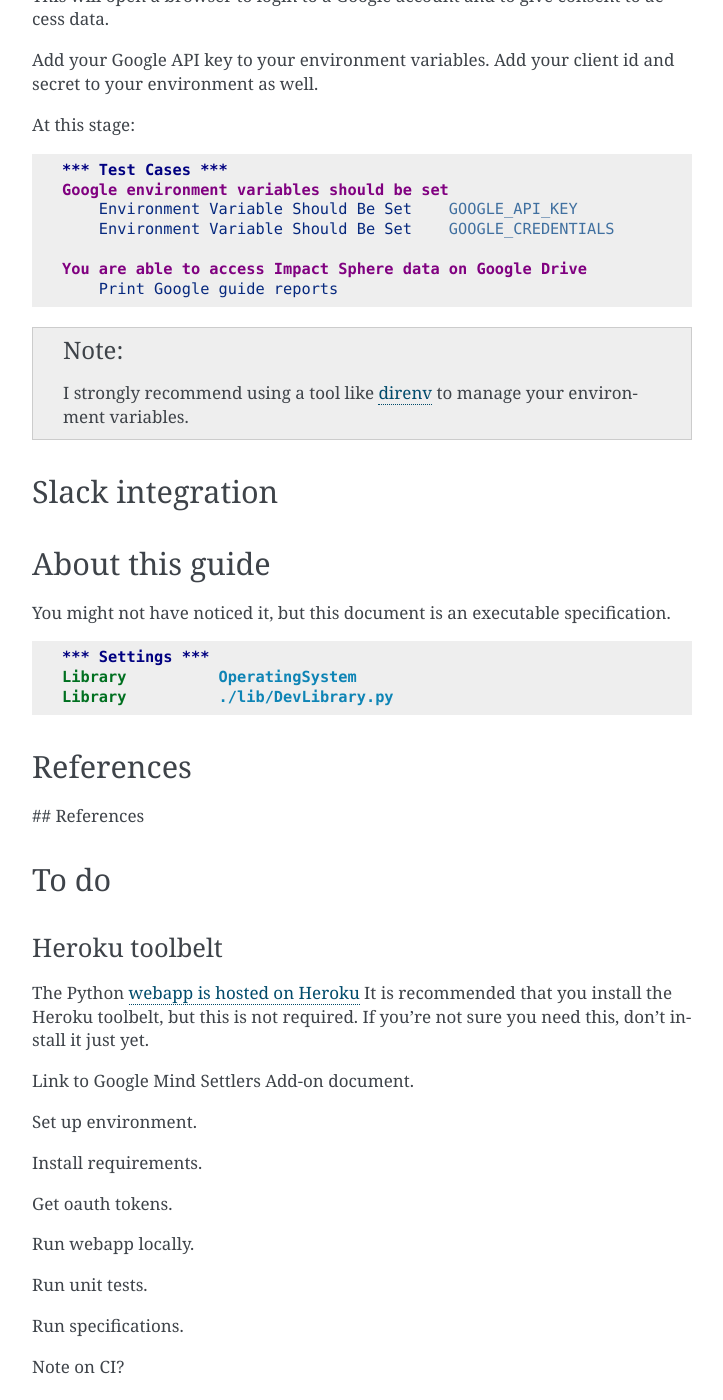
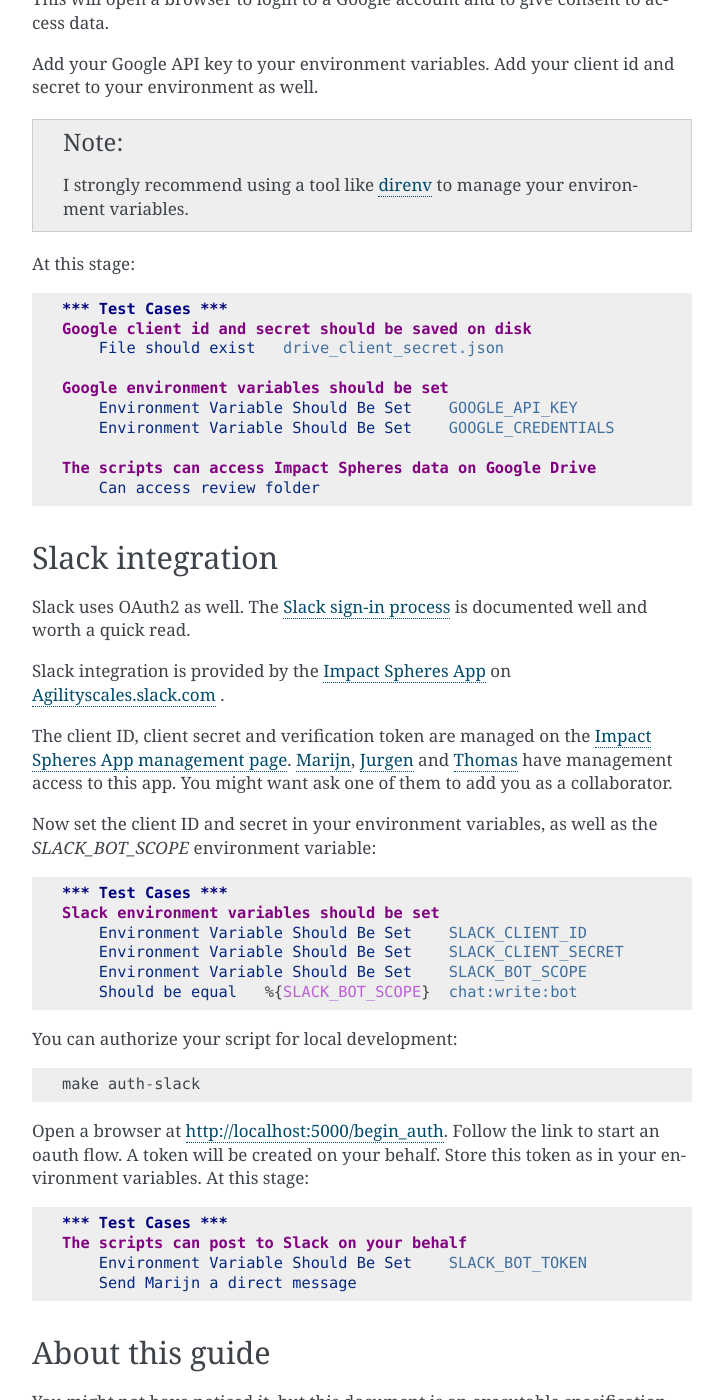
Before and after one commit to serra/impact-spheres-drive-monitor, a Sphinx documentation site: the page built from docs/development.rst, in a window 1280 px wide and 1400 px high, scrolled down 2129 px. Shown: the whole window, without its empty margins (388-1111 px from the left). Built offline with Sphinx 7.4.7, drawn with Linux system fonts in a browser that asks for light colours; some of the changed text lies outside the part shown.

Commit message:
Move Slack documentation out of readme

```diff
--- a/docs/development.rst
+++ b/docs/development.rst
@@ -92,40 +92,26 @@
     as long as the client ID is active.
     Consider using a dedicated Google account instead of your personal account.
 
-See the [Drive Python API quickstart] for information on using OAuth
-in the context of Google drive.
+.. warning ::
 
-Do NOT share your OAuth client secret.
+    Do NOT share your OAuth client secret.
 
 API keys as well as client IDs can be managed in your personal
 `Google API management console`_.
 
 If you have setup your API key and client id,
 then save your client id and secret as
-drive_client_secret.json in the root folder.
+`drive_client_secret.json` in the root folder.
 
 To setup your Google credentials, run::
 
     make auth-google
 
-
-This will open a browser to login to a Google account and to give consent to access data.
+This will open a browser to login to a Google account
+and to give consent to access data.
 
 Add your Google API key to your environment variables.
 Add your client id and secret to your environment as well.
-
-At this stage:
-
-.. code:: robotframework
-
-    *** Test Cases ***
-    Google environment variables should be set
-        Environment Variable Should Be Set    GOOGLE_API_KEY
-        Environment Variable Should Be Set    GOOGLE_CREDENTIALS
-
-    You are able to access Impact Sphere data on Google Drive
-        Print Google guide reports
-
 
 .. note::
 
@@ -133,10 +119,67 @@
    to manage your environment variables.
 
 
+At this stage:
+
+.. code:: robotframework
+
+    *** Test Cases ***
+    Google client id and secret should be saved on disk
+        File should exist   drive_client_secret.json
+
+    Google environment variables should be set
+        Environment Variable Should Be Set    GOOGLE_API_KEY
+        Environment Variable Should Be Set    GOOGLE_CREDENTIALS
+
+    The scripts can access Impact Spheres data on Google Drive
+        Can access review folder
+
 
 Slack integration
 =================
 
+Slack uses OAuth2 as well.
+The `Slack sign-in process`_ is documented well and worth a quick read.
+
+Slack integration is provided by the `Impact Spheres App`_
+on `Agilityscales.slack.com`__ .
+
+__ https://agilityscales.slack.com/
+
+The client ID, client secret and verification token are managed on the
+`Impact Spheres App management page`_.
+Marijn_, Jurgen_ and Thomas_ have management access to this app.
+You might want ask one of them to add you as a collaborator.
+
+Now set the client ID and secret in your environment variables,
+as well as the `SLACK_BOT_SCOPE` environment variable:
+
+.. code:: robotframework
+
+    *** Test Cases ***
+    Slack environment variables should be set
+        Environment Variable Should Be Set    SLACK_CLIENT_ID
+        Environment Variable Should Be Set    SLACK_CLIENT_SECRET
+        Environment Variable Should Be Set    SLACK_BOT_SCOPE
+        Should be equal   %{SLACK_BOT_SCOPE}  chat:write:bot
+
+You can authorize your script for local development::
+
+    make auth-slack
+
+Open a browser at http://localhost:5000/begin_auth.
+Follow the link to start an oauth flow.
+A token will be created on your behalf.
+Store this token as in your environment variables.
+At this stage:
+
+
+.. code:: robotframework
+
+    *** Test Cases ***
+    The scripts can post to Slack on your behalf
+        Environment Variable Should Be Set    SLACK_BOT_TOKEN
+        Send Marijn a direct message
 
 
 
@@ -165,12 +210,16 @@
 .. _Python Drive API: https://developers.google.com/resources/api-libraries/documentation/drive/v3/python/latest/
 .. _Google API management console: https://console.developers.google.com/apis/credentials?project=ageless-aquifer-176113
 .. _Slack Python API: http://slackapi.github.io/python-slackclient/basic_usage.html#sending-a-message
-.. _Slack sign in process: https://api.slack.com/docs/sign-in-with-slack
+.. _Slack sign-in process: https://api.slack.com/docs/sign-in-with-slack
 .. _Impact Spheres App: https://agilityscales.slack.com/apps/A7RHUFQ90-impact-spheres-app
+.. _Impact Spheres App management page: https://api.slack.com/apps/A7RHUFQ90
 .. _Marijn on Slack: https://agilityscales.slack.com/messages/C3N27KRT9/team/U5S1Q0YQ5/
 .. _Slash Commands: https://api.slack.com/slash-commands
 .. _Contentful docs on authentication: https://www.contentful.com/developers/docs/references/authentication/
 .. _direnv: https://direnv.net/
+.. _Marijn: https://agilityscales.slack.com/team/U5S1Q0YQ5
+.. _Jurgen: https://agilityscales.slack.com/team/U3MDKTU84
+.. _Thomas: https://agilityscales.slack.com/team/U46M319FF
 
 To do
 =====
--- /dev/null
+++ b/docs/lib/GoogleLibrary.py
@@ -0,0 +1,14 @@
+from context import google
+from google import guide_reports
+import logging
+
+logging.getLogger('googleapiclient.discovery_cache').setLevel(logging.ERROR)
+
+
+class GoogleLibrary:
+
+    def __init__(sefl):
+        pass
+
+    def can_access_review_folder(self):
+        guide_reports.to_review()
--- /dev/null
+++ b/docs/lib/SlackLibrary.py
@@ -0,0 +1,15 @@
+from context import slack
+from slack import post
+
+MARIJN_DM_ID = 'D5RBMJ8RF'
+
+
+class SlackLibrary:
+
+    def __init__(self):
+        pass
+
+    def send_marijn_a_direct_message(self):
+        post.send_message_to(MARIJN_DM_ID,
+                             'I am setting up my development environment'
+                             'to work on the Impact Spheres Scripts.')
--- /dev/null
+++ b/docs/lib/context.py
@@ -0,0 +1,8 @@
+import sys
+import os
+sys.path.insert(0, os.path.abspath(
+    os.path.join(os.path.dirname(__file__), '../..')))
+
+import google
+import slack
+import content
```
Also changed, not shown: other parts of docs/development.rst (+2 -0 lines), README.md (+1 -33 lines), docs/deployment.rst (+12 -0 lines).
